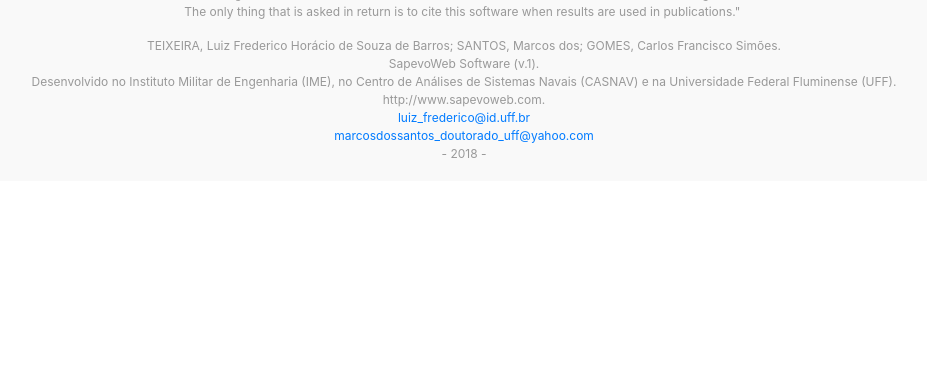
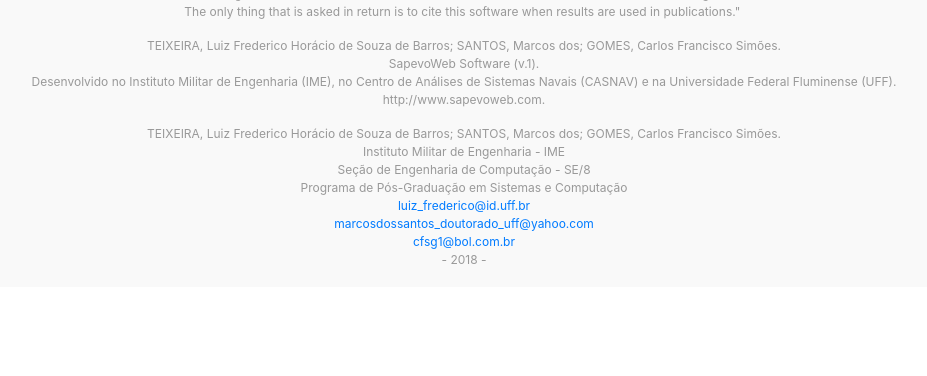
Before and after one commit to diegosorrilha/sapevosystem, a Django app: page / in a window 1280 px wide. Shown: the part 424-800 px from the top of the page, without its empty margins (176-1103 px from the left). Run offline with Django 3.2, Linux system fonts and the light colour scheme; data that the repository does not hold is empty; some libraries are stand-ins or nearby versions.

Commit message:
corrige rodapé

```diff
--- a/templates/base.html
+++ b/templates/base.html
@@ -120,9 +120,15 @@
             SapevoWeb Software (v.1). <br>
             Desenvolvido no Instituto Militar de Engenharia (IME), no Centro de Análises de Sistemas Navais (CASNAV) e na Universidade Federal Fluminense (UFF). <br>
             http://www.sapevoweb.com.
-            <br>
+        </p>
+        <p>
+            TEIXEIRA, Luiz Frederico Horácio de Souza de Barros; SANTOS, Marcos dos; GOMES, Carlos Francisco Simões. <br>
+            Instituto Militar de Engenharia - IME <br>
+            Seção de Engenharia de Computação - SE/8 <br>
+            Programa de Pós-Graduação em Sistemas e Computação <br>
             <a href="mailto:luiz_frederico@id.uff.br">luiz_frederico@id.uff.br</a> <br>
-            <a href="mailto:marcosdossantos_doutorado_uff@yahoo.com">marcosdossantos_doutorado_uff@yahoo.com</a>
+            <a href="mailto:marcosdossantos_doutorado_uff@yahoo.com">marcosdossantos_doutorado_uff@yahoo.com</a> <br>
+            <a href="mailto:cfsg1@bol.com.br">cfsg1@bol.com.br</a>
             <br>
             - 2018 -
         </p>
```
